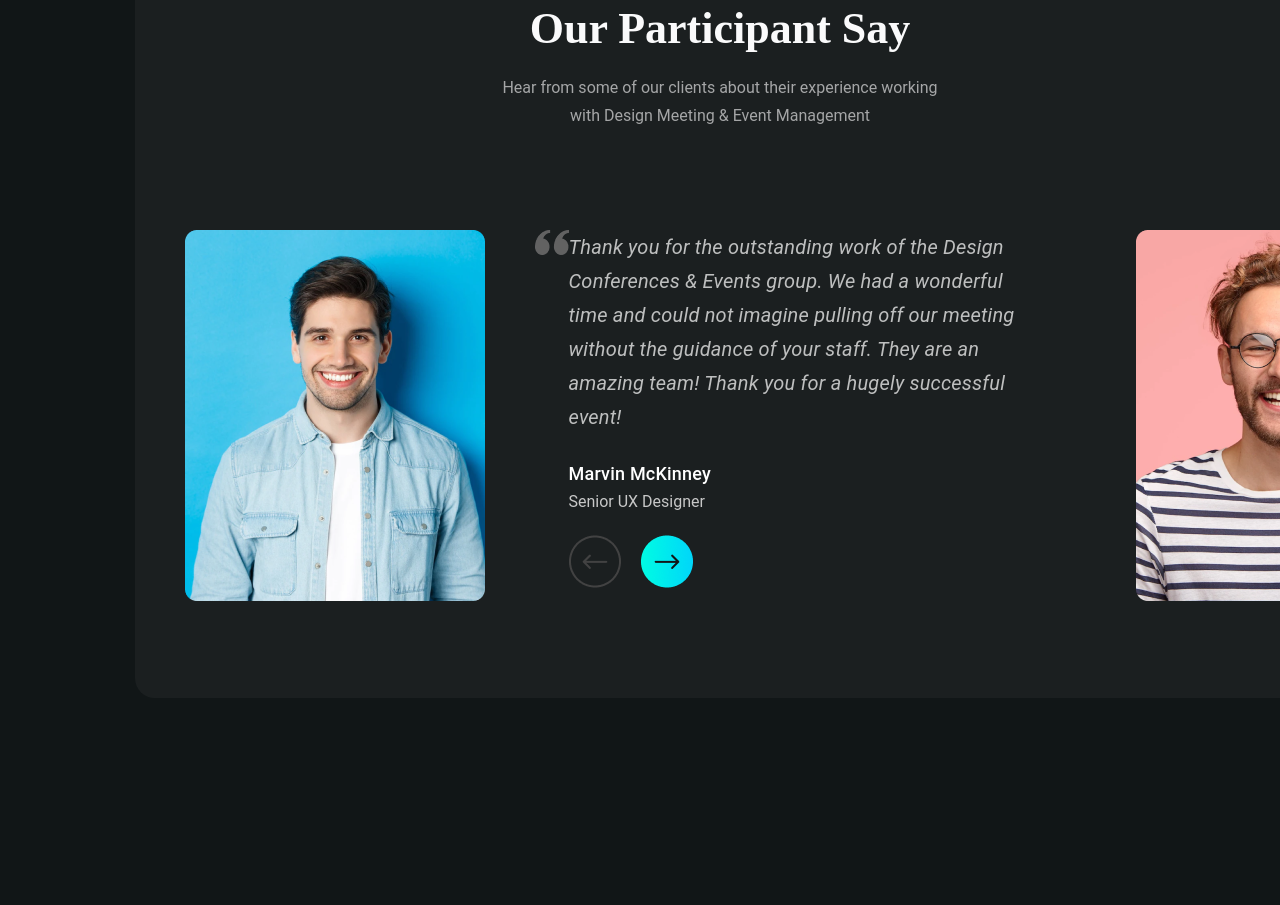
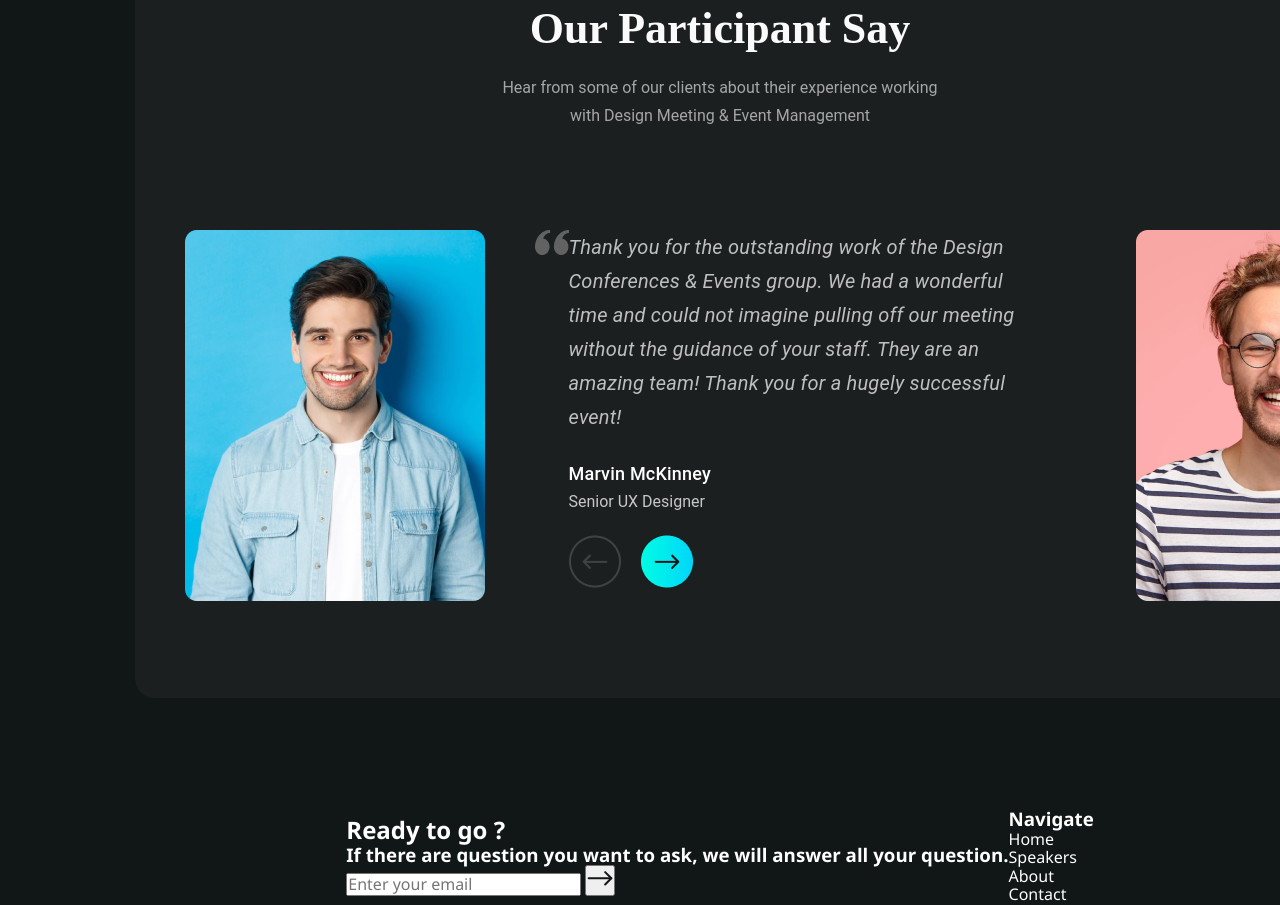
Before and after one commit to Rahmarulloh/ventu, a plain HTML site: page index.html in a window 1280 px wide. Shown: the part 3089-3994 px from the top of the page. Before the commit the page ends 3787 px from the top, so only its background shows below. Drawn offline with nearby package versions, Linux system fonts and the light colour scheme; files that its build step writes are made by us from their sources.

Commit message:
Footer boshlandi

```diff
--- /dev/null
+++ b/assets/styles/layout/_footer.scss
@@ -0,0 +1,10 @@
+.footer {
+  @include d-grid;
+  margin: 110px 0 0;
+
+  &_nav {
+    color: #fff;
+    font-family: Sarabun;
+    @include d-flex($fd: row, $jc: space-evenly, $ai: center);
+  }
+}
--- a/assets/styles/layout/_index.scss
+++ b/assets/styles/layout/_index.scss
@@ -1,7 +1,8 @@
 @import "navbar";
 @import "content";
 @import "grid";
-@import 'sections';
-@import 'header';
-@import 'hero';
-@import 'counter';
+@import "sections";
+@import "header";
+@import "hero";
+@import "counter";
+@import "footer";
--- a/index.html
+++ b/index.html
@@ -355,25 +355,90 @@
         </div>
         <div class="sec5-box">
           <div class="box5">
-            <img src="./assets/images/Rectangle 31.png" alt="">
-            <img src="./assets/images/image 41 (Traced).png" alt="">
+            <img src="./assets/images/Rectangle 31.png" alt="" />
+            <img src="./assets/images/image 41 (Traced).png" alt="" />
             <div class="box5-text">
-              <p>Thank you for the outstanding work of the Design Conferences & Events group. We had a wonderful time and could not imagine pulling off our meeting without the guidance of your staff.  They are an amazing team!
-                Thank you for a hugely successful event! </p>
+              <p>
+                Thank you for the outstanding work of the Design Conferences &
+                Events group. We had a wonderful time and could not imagine
+                pulling off our meeting without the guidance of your staff. They
+                are an amazing team! Thank you for a hugely successful event!
+              </p>
               <div class="box5-name">
                 <p>Marvin McKinney</p>
                 <p>Senior UX Designer</p>
               </div>
               <div class="sec5-button">
-                <img src="./assets/images/Frame 149.png" alt="">
-                <img src="./assets/images/Frame 148.png" alt="">
+                <img src="./assets/images/Frame 149.png" alt="" />
+                <img src="./assets/images/Frame 148.png" alt="" />
               </div>
             </div>
           </div>
-          <img src="./assets/images/Rectangle 32.png" alt="">
+          <img src="./assets/images/Rectangle 32.png" alt="" />
         </div>
       </div>
     </div>
     <!-- Jamshid's code ends here -->
+
+    <!-- Uzgur's code starts here -->
+    <footer class="footer">
+      <div class="footer_nav">
+        <div class="footer_form">
+          <div class="footer_context">
+            <h2 class="footer_title">Ready to go ?</h2>
+
+            <h3 class="footer_sub-title">
+              If there are question you want to ask, we will answer all your
+              question.
+            </h3>
+          </div>
+
+          <div class="footer_input">
+            <input type="text" placeholder="Enter your email" />
+
+            <button class="footer_btn">
+              <svg
+                width="26"
+                height="23"
+                viewBox="0 0 26 23"
+                fill="none"
+                xmlns="http://www.w3.org/2000/svg"
+              >
+                <path
+                  d="M18.1416 5.14258L24.3127 11.3137L18.1416 17.4848"
+                  stroke="#111617"
+                  stroke-width="2"
+                  stroke-linecap="round"
+                  stroke-linejoin="round"
+                />
+                <path
+                  d="M1.68629 11.3137H24.3137"
+                  stroke="#111617"
+                  stroke-width="2"
+                  stroke-linecap="round"
+                  stroke-linejoin="round"
+                />
+              </svg>
+            </button>
+          </div>
+        </div>
+
+        <div class="footer_nav-items">
+          <div class="footer_col">
+            <h3 class="footer_nav-title">Navigate</h3>
+
+            <ul>
+              <li>Home</li>
+              <li>Speakers</li>
+              <li>About</li>
+              <li>Contact</li>
+            </ul>
+          </div>
+        </div>
+      </div>
+
+      <div class="foter_info"></div>
+    </footer>
+    <!-- Uzgur's code ends here -->
   </body>
 </html>
```
